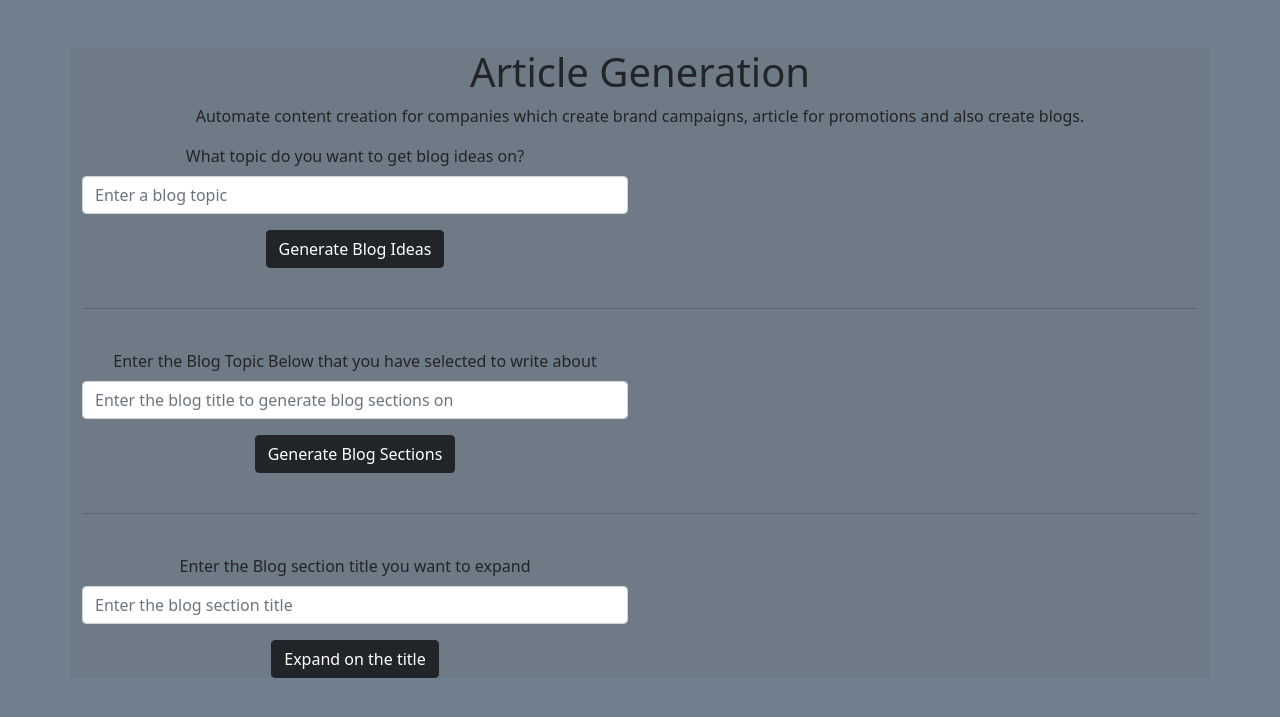
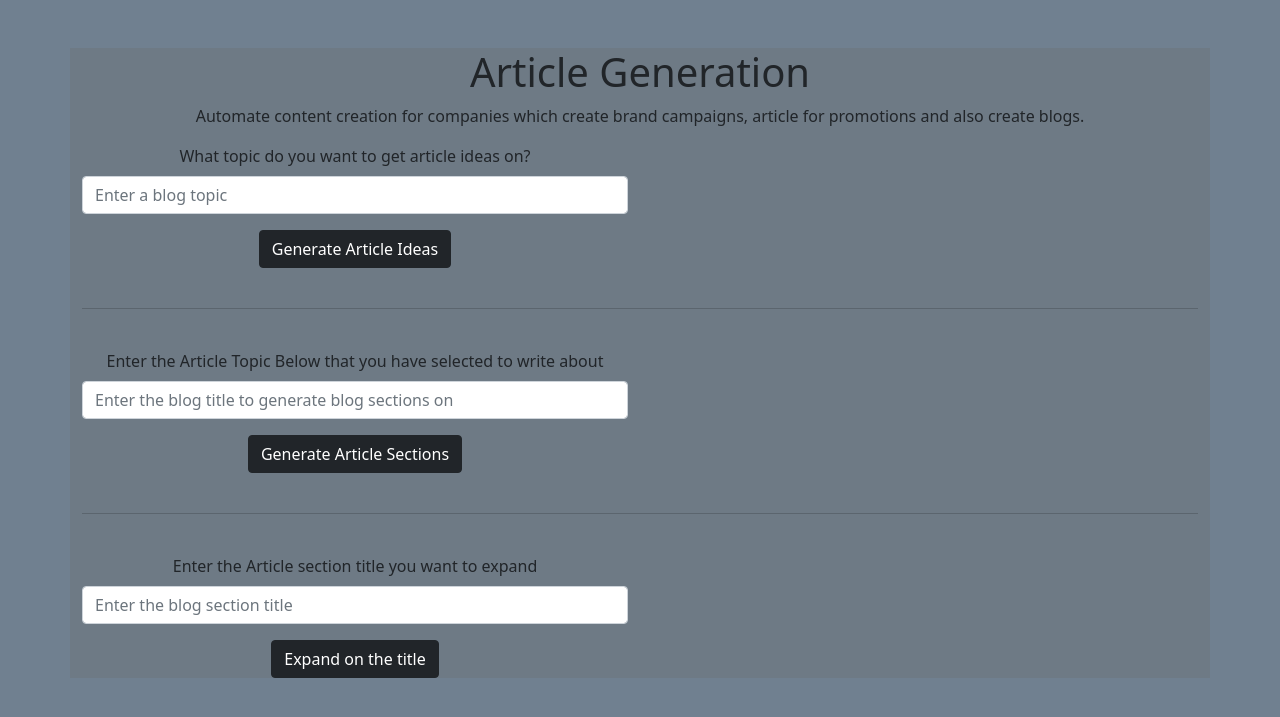
Before and after one commit to kshitizsharan/webapp2, a Flask app: page /welcome in a window 1280 px wide. Shown: the top 717 px of the page. Run offline with Flask 2, Linux system fonts and the light colour scheme.

Commit message:
imp changes

```diff
--- a/templates/index.html
+++ b/templates/index.html
@@ -26,12 +26,12 @@
         <div class="col-lg-6">
           <form class="" action="/welcome" method="post">
             <div class="mb-3">
-              <label for="blogTopic" class="form-label">What topic do you want to get blog ideas on?</label>
+              <label for="blogTopic" class="form-label">What topic do you want to get article ideas on?</label>
               <input type="text" class="form-control" id="blogTopic" name="blogTopic" placeholder="Enter a blog topic">
             </div>
             <input type="hidden" name="form1" value="form1">
 
-            <button type="submit" id="blogTopicButton" class="btn btn-dark ">Generate Blog Ideas</button>
+            <button type="submit" id="blogTopicButton" class="btn btn-dark ">Generate Article Ideas</button>
           </form>
         </div>
 
@@ -51,12 +51,12 @@
         <div class="col-lg-6">
           <form class="" action="/welcome" method="post">
             <div class="mb-3">
-              <label for="blogSection" class="form-label">Enter the Blog Topic Below that you have selected to write about</label>
+              <label for="blogSection" class="form-label">Enter the Article Topic Below that you have selected to write about</label>
               <input type="text" class="form-control" id="blogSection" name="blogSection" placeholder="Enter the blog title to generate blog sections on">
             </div>
             <input type="hidden" name="form2" value="form2">
 
-            <button type="submit" class="btn btn-dark">Generate Blog Sections</button>
+            <button type="submit" class="btn btn-dark">Generate Article Sections</button>
           </form>
         </div>
 
@@ -75,7 +75,7 @@
         <div class="col-lg-6">
           <form class="" action="/welcome" method="post">
             <div class="mb-3">
-              <label for="blogExpander" class="form-label">Enter the Blog section title you want to expand</label>
+              <label for="blogExpander" class="form-label">Enter the Article section title you want to expand</label>
               <input type="text" class="form-control" id="blogExpander" name="blogExpander" placeholder="Enter the blog section title">
             </div>
             <input type="hidden" name="form3" value="form3">
```
